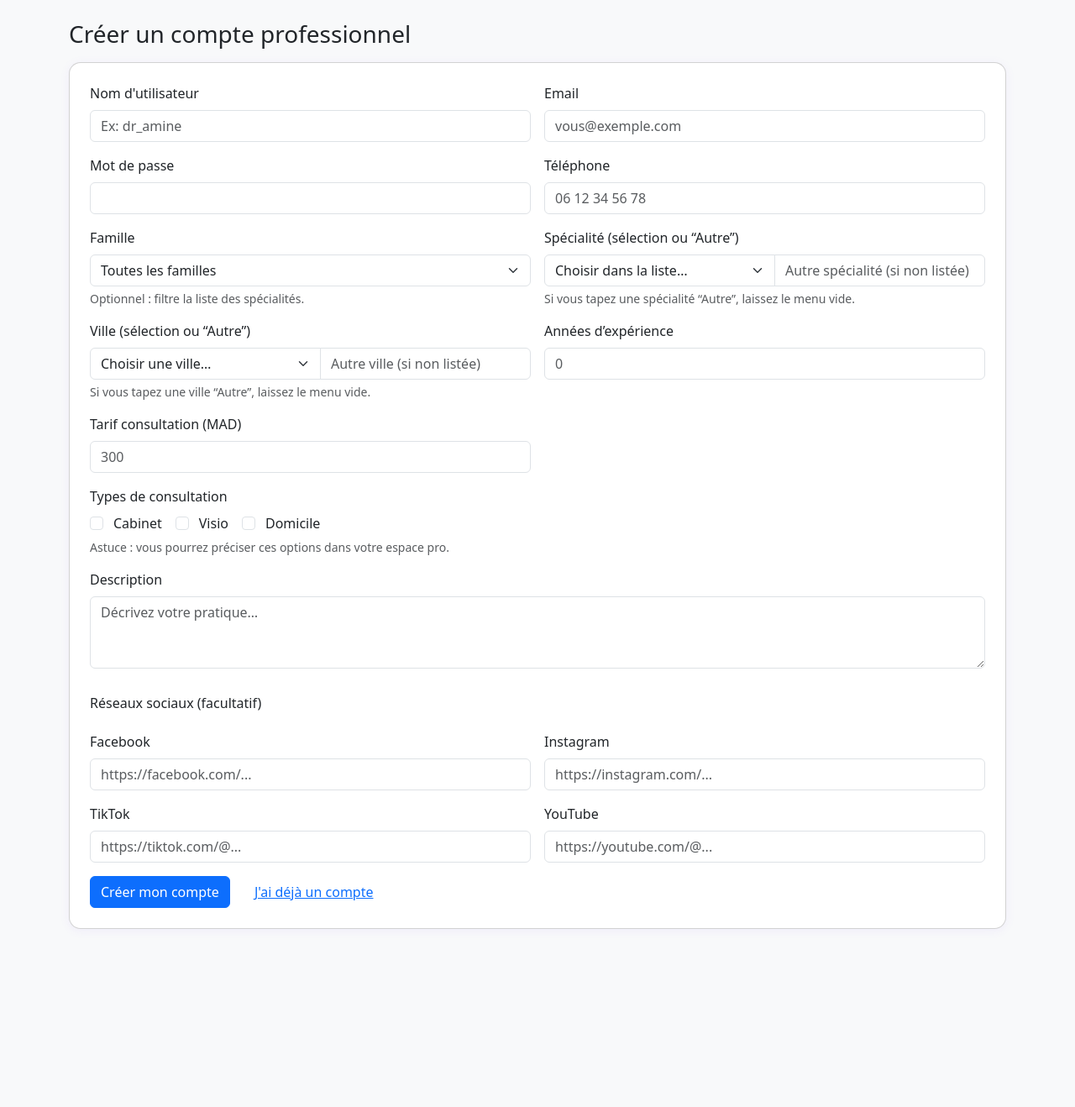
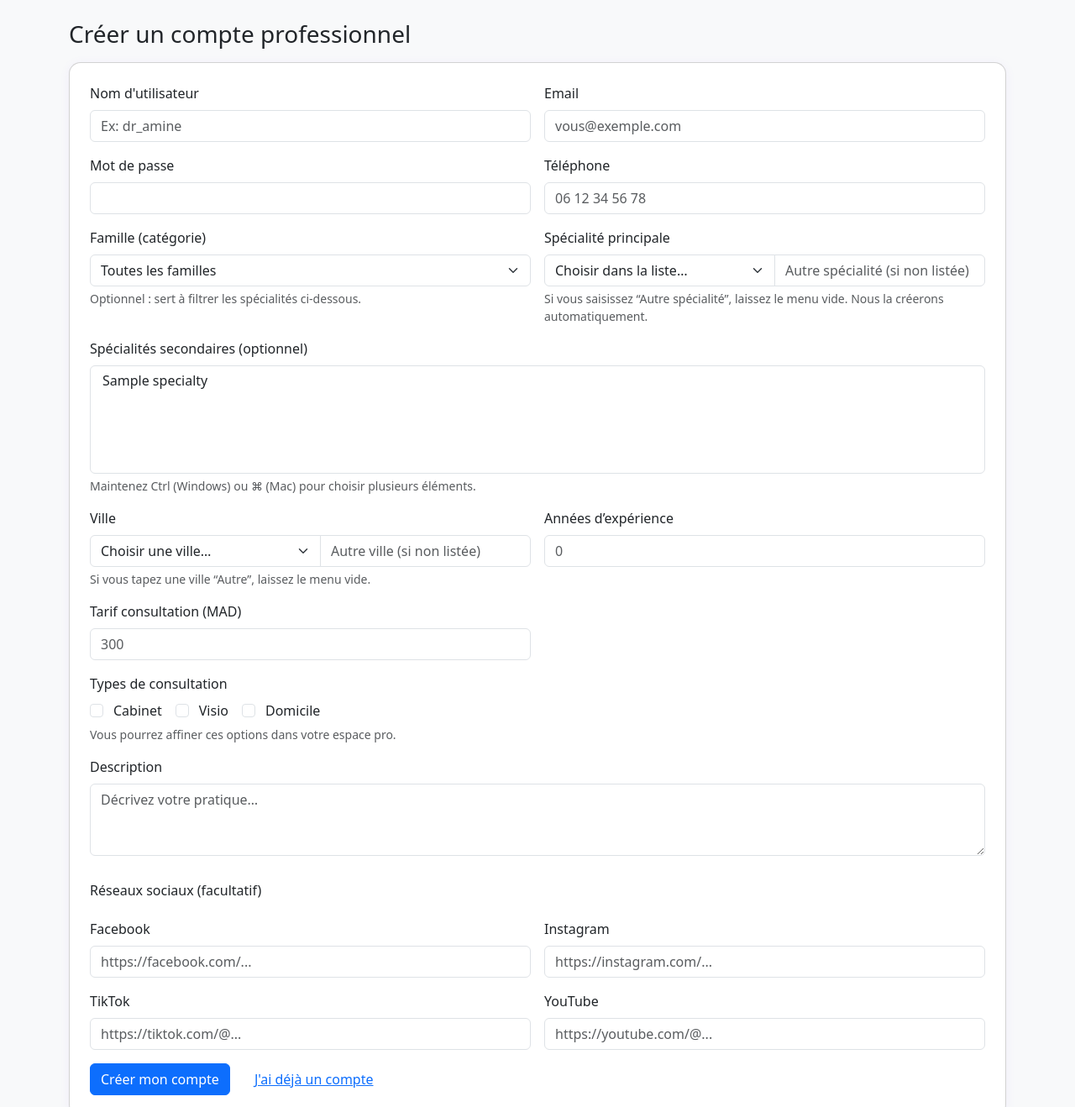
Before and after one commit to asccof/lumia-project-principale, a Python web app: template templates/professional_register.html in a window 1280 px wide. Shown: the top 1318 px of the page at 84% size. Before the commit the page ends 1106 px from the top, so only its background shows below. Run offline with Jinja, Linux system fonts and the light colour scheme; the template is opened without the code that fills it: most values are stand-ins (such as "Sample title", 1, 10 or a date in 2020).

Commit message:
Update professional_register.html

```diff
--- a/templates/professional_register.html
+++ b/templates/professional_register.html
@@ -16,9 +16,14 @@
 
   <form id="pro-register-form" method="post" novalidate>
     {% if csrf_token is defined %}<input type="hidden" name="csrf_token" value="{{ csrf_token() }}">{% endif %}
-    <!-- champs "autre" -> champs attendus par le backend (hidden) -->
-    <input type="hidden" name="specialty" id="specialty_hidden">
-    <input type="hidden" name="city" id="city_hidden">
+
+    <!-- Fallbacks legacy lus par le backend -->
+    <input type="hidden" name="specialty" id="specialty_hidden"><!-- si “Autre spécialité” -->
+    <input type="hidden" name="city" id="city_hidden"><!-- si “Autre ville” -->
+
+    <!-- Ajout-si-absent géré par app.py -->
+    <input type="hidden" name="new_specialty_name" id="new_specialty_name">
+    <input type="hidden" name="new_specialty_family" id="new_specialty_family">
 
     <div class="card p-3 p-md-4">
       <div class="row g-3">
@@ -39,34 +44,48 @@
           <input name="phone" required class="form-control" placeholder="06 12 34 56 78">
         </div>
 
-        <!-- ===== Famille + Spécialité (contrat fix) ===== -->
+        <!-- ===== Famille + Spécialités ===== -->
         {% if (families is defined and families) and (specialties is defined and specialties) %}
           <div class="col-md-6">
-            <label class="form-label">Famille</label>
-            <select name="family_id" id="reg_family_id" class="form-select">
+            <label class="form-label">Famille (catégorie)</label>
+            <!-- contrat-fix: valeur = NOM de catégorie -->
+            <select name="family" id="reg_family_name" class="form-select">
               <option value="">Toutes les familles</option>
               {% for f in families %}
-                <option value="{{ f.id }}">{{ f.name }}</option>
+                <option value="{{ f.name }}">{{ f.name }}</option>
               {% endfor %}
             </select>
-            <div class="form-text">Optionnel : filtre la liste des spécialités.</div>
+            <div class="form-text">Optionnel : sert à filtrer les spécialités ci-dessous.</div>
           </div>
 
           <div class="col-md-6">
-            <label class="form-label">Spécialité (sélection ou “Autre”)</label>
+            <label class="form-label">Spécialité principale</label>
             <div class="input-group">
-              <select name="specialty_id" id="reg_specialty_id" class="form-select">
+              <!-- ID lue par backend: primary_specialty_id -->
+              <select name="primary_specialty_id" id="reg_primary_specialty_id" class="form-select">
                 <option value="">Choisir dans la liste…</option>
                 {% for s in specialties %}
-                  <option value="{{ s.id }}" data-family="{{ s.family_id or '' }}">{{ s.name }}</option>
+                  <option value="{{ s.id }}" data-category="{{ s.category or '' }}">{{ s.name }}</option>
                 {% endfor %}
               </select>
               <input id="spec_other" class="form-control" placeholder="Autre spécialité (si non listée)">
             </div>
-            <div class="form-text">Si vous tapez une spécialité “Autre”, laissez le menu vide.</div>
+            <div class="form-text">
+              Si vous saisissez “Autre spécialité”, laissez le menu vide. Nous la créerons automatiquement.
+            </div>
+          </div>
+
+          <div class="col-12">
+            <label class="form-label">Spécialités secondaires (optionnel)</label>
+            <select name="specialty_ids" id="reg_secondary_specialty_ids" class="form-select" multiple size="5">
+              {% for s in specialties %}
+                <option value="{{ s.id }}" data-category="{{ s.category or '' }}">{{ s.name }}</option>
+              {% endfor %}
+            </select>
+            <div class="form-text">Maintenez Ctrl (Windows) ou ⌘ (Mac) pour choisir plusieurs éléments.</div>
           </div>
         {% else %}
-          <!-- Fallback simple : saisie libre + datalist (backend lira name="specialty") -->
+          <!-- Fallback simple : saisie libre + datalist -->
           <div class="col-md-6">
             <label class="form-label">Spécialité</label>
             <input name="specialty" class="form-control" placeholder="Psychologue, Thérapeute, Coach…" list="specialties_list">
@@ -80,10 +99,10 @@
           </div>
         {% endif %}
 
-        <!-- ===== Ville (contrat fix) ===== -->
+        <!-- ===== Ville ===== -->
         {% if cities is defined and cities %}
           <div class="col-md-6">
-            <label class="form-label">Ville (sélection ou “Autre”)</label>
+            <label class="form-label">Ville</label>
             <div class="input-group">
               <select name="city_id" id="reg_city_id" class="form-select">
                 <option value="">Choisir une ville…</option>
@@ -118,7 +137,7 @@
           <input name="consultation_fee" type="number" step="0.01" class="form-control" placeholder="300">
         </div>
 
-        <!-- Types de consultation (le backend mettra “cabinet” par défaut si ignoré) -->
+        <!-- Types de consultation (le backend met actuellement “cabinet” par défaut) -->
         <div class="col-12">
           <label class="form-label">Types de consultation</label>
           <div class="d-flex flex-wrap gap-3">
@@ -132,7 +151,7 @@
               <input class="form-check-input" type="checkbox" name="consultation_types" value="domicile"> <span class="ms-1">Domicile</span>
             </label>
           </div>
-          <div class="form-text">Astuce : vous pourrez préciser ces options dans votre espace pro.</div>
+          <div class="form-text">Vous pourrez affiner ces options dans votre espace pro.</div>
         </div>
 
         <div class="col-12">
@@ -169,54 +188,73 @@
   </form>
 </div>
 
-<!-- Filtrage client famille -> spécialité + “Autre” vers champs backend -->
 {% if (families is defined and families) and (specialties is defined and specialties) %}
 <script>
 document.addEventListener('DOMContentLoaded', function(){
-  var fam  = document.getElementById('reg_family_id');
-  var spec = document.getElementById('reg_specialty_id');
+  const famSel   = document.getElementById('reg_family_name');
+  const primary  = document.getElementById('reg_primary_specialty_id');
+  const secondary= document.getElementById('reg_secondary_specialty_ids');
 
-  function filterSpecs(){
-    var fid = fam ? fam.value : '';
-    var firstVisible = null;
-    if (!spec) return;
-    Array.from(spec.options).forEach(function(opt){
-      if(!opt.value) return; // garder placeholder
-      var ok = !fid || (String(opt.dataset.family||'') === String(fid));
-      opt.hidden = !ok;
-      if(ok && !firstVisible) firstVisible = opt;
+  function filterByFamily(){
+    const cat = (famSel?.value || '').trim();
+    [primary, secondary].forEach(function(sel){
+      if(!sel) return;
+      let firstVisible = null;
+      Array.from(sel.options).forEach(function(opt){
+        if(!opt.value) return; // garder placeholder
+        const ok = !cat || (String(opt.dataset.category||'') === cat);
+        opt.hidden = !ok;
+        if(ok && !firstVisible) firstVisible = opt;
+      });
+      // si la sélection est masquée, reset
+      if(sel.selectedOptions.length){
+        const anyVisibleSelected = Array.from(sel.selectedOptions).some(o => !o.hidden);
+        if(!anyVisibleSelected) sel.value = '';
+      }
     });
-    // Si la sélection est masquée, reset
-    if(spec.selectedOptions.length && spec.selectedOptions[0].hidden){
-      spec.value = '';
-    }
   }
-  fam && fam.addEventListener('change', filterSpecs);
-  filterSpecs();
+  famSel && famSel.addEventListener('change', filterByFamily);
+  filterByFamily(); // init
 });
 </script>
 {% endif %}
 
 <script>
-/* Gestion “Autre spécialité / Autre ville” -> champs lus par le backend */
+/* Saisie “Autre spécialité / Autre ville” vers les champs lus par le backend */
 document.addEventListener('DOMContentLoaded', function(){
-  var form  = document.getElementById('pro-register-form');
-  var specSelect = document.getElementById('reg_specialty_id');
-  var specOther  = document.getElementById('spec_other');
-  var specHidden = document.getElementById('specialty_hidden');
+  const form       = document.getElementById('pro-register-form');
 
-  var citySelect = document.getElementById('reg_city_id');
-  var cityOther  = document.getElementById('city_other');
-  var cityHidden = document.getElementById('city_hidden');
+  const primarySel = document.getElementById('reg_primary_specialty_id');
+  const specOther  = document.getElementById('spec_other');
+  const specHidden = document.getElementById('specialty_hidden');
+  const famSelName = document.getElementById('reg_family_name');
+  const newName    = document.getElementById('new_specialty_name');
+  const newFamily  = document.getElementById('new_specialty_family');
 
-  form && form.addEventListener('submit', function(e){
-    // spécialité : si pas d'ID mais texte autre => envoyer name="specialty"
-    if (specOther && specHidden && specSelect && !specSelect.value && specOther.value.trim()){
-      specHidden.value = specOther.value.trim();
+  const citySelect = document.getElementById('reg_city_id');
+  const cityOther  = document.getElementById('city_other');
+  const cityHidden = document.getElementById('city_hidden');
+
+  form && form.addEventListener('submit', function(){
+    // Si pas d'ID sélectionné mais un texte “Autre” -> on crée la spécialité
+    const other = (specOther?.value || '').trim();
+    if (primarySel && !primarySel.value && other){
+      specHidden && (specHidden.value = other);  // legacy “specialty” (compat)
+      newName   && (newName.value    = other);   // creation si absente
+      newFamily && (newFamily.value  = (famSelName?.value || '').trim());
+    } else {
+      // pas d’autre -> on s’assure de ne rien envoyer en doublon
+      newName   && (newName.value = '');
+      newFamily && (newFamily.value = '');
+      specHidden&& (specHidden.value = '');
     }
-    // ville : si pas d'ID mais texte autre => envoyer name="city"
-    if (cityOther && cityHidden && citySelect && !citySelect.value && cityOther.value.trim()){
-      cityHidden.value = cityOther.value.trim();
+
+    // Ville : si pas d'ID mais un texte “Autre”, remplir legacy “city”
+    const otherCity = (cityOther?.value || '').trim();
+    if (citySelect && !citySelect.value && otherCity){
+      cityHidden && (cityHidden.value = otherCity);
+    } else {
+      cityHidden && (cityHidden.value = '');
     }
   });
 });
```
